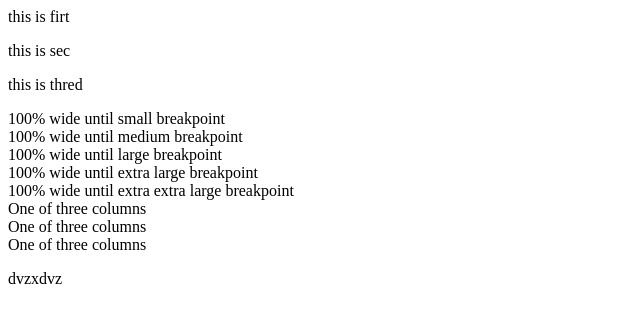
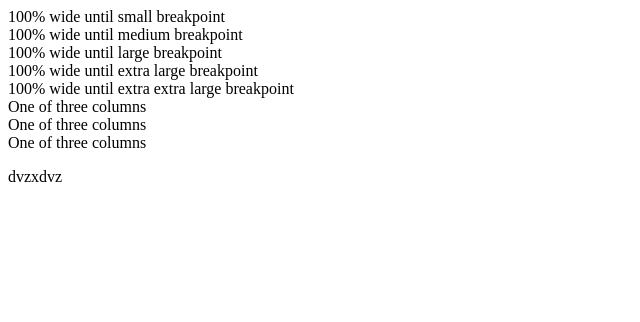
Before and after one commit to mahendra-gif/bootstrap, a plain HTML site: page index.html in a window 1280 px wide. Shown: the whole page, without its empty margins (0-640 px from the left). Drawn offline with Linux system fonts and the light colour scheme.

Commit message:
Update index.html

```diff
--- a/index.html
+++ b/index.html
@@ -1,15 +1,6 @@
 
 <html><body>
-  <div class="container">
-    <p> this is firt </p>
-  <div class="container">
-  <p> this is sec </p>
-</div>
-    <div class="container">
 
-  <p> this is thred </p>
-</div>
-</div>
   <div class="container-sm">100% wide until small breakpoint</div>
 <div class="container-md">100% wide until medium breakpoint</div>
 <div class="container-lg">100% wide until large breakpoint</div>
```
